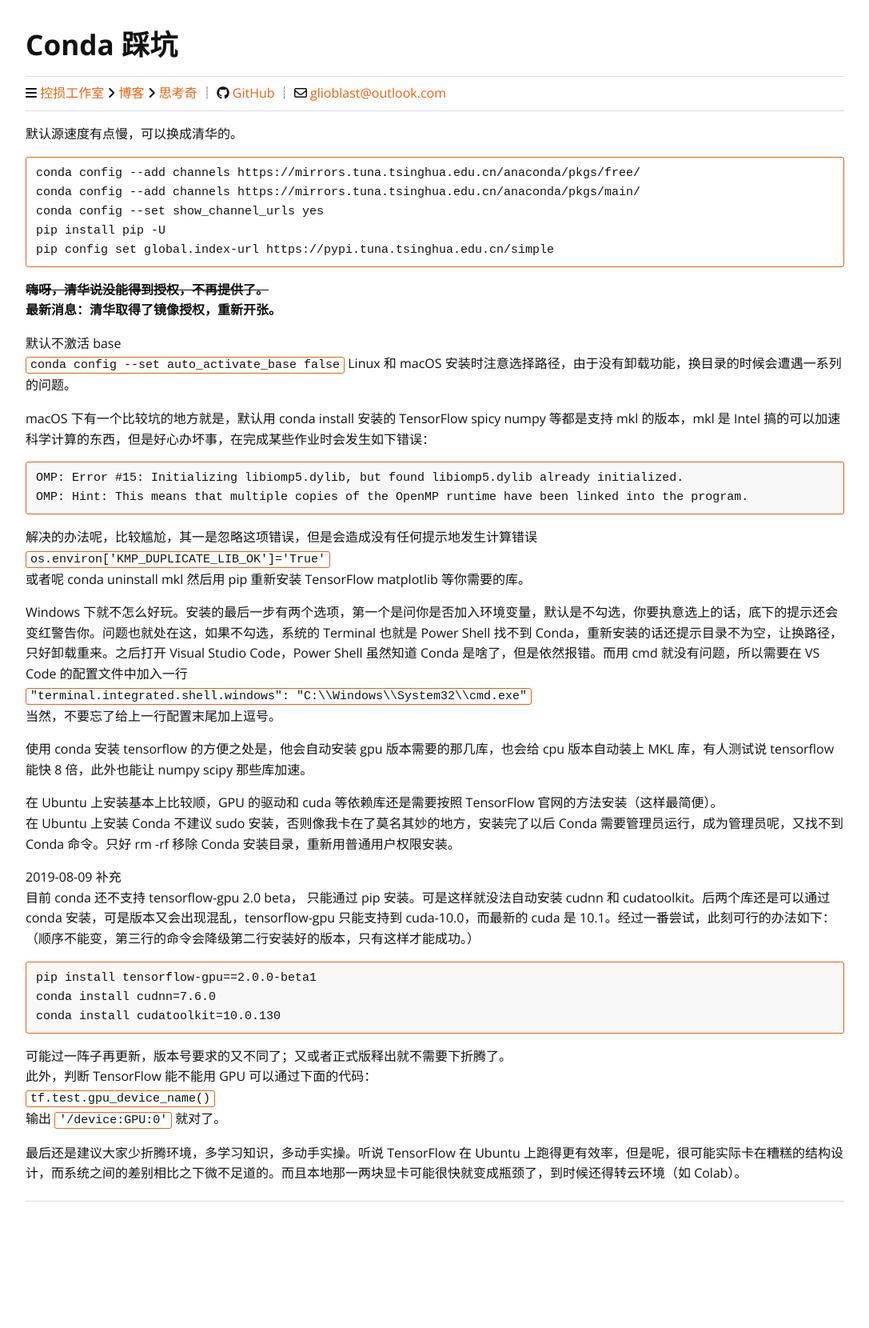
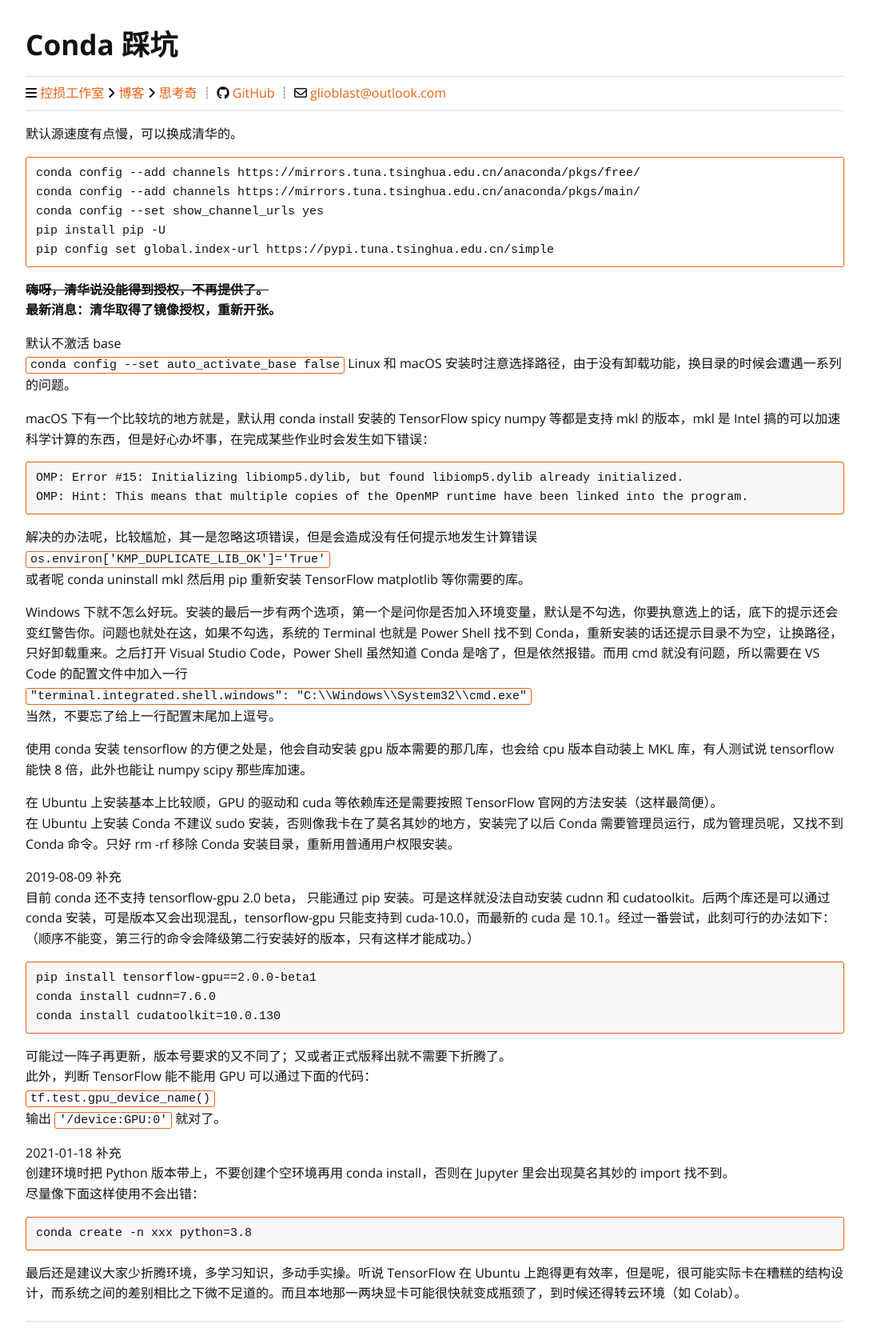
Before and after one commit to DamageControlStudio/HomePage, a Jekyll site: the page built from _posts/2019-03-23-conda-cai-keng.md, in a window 1280 px wide. Shown: the whole page at 80% size, without its empty margins (96-1183 px from the left). Built offline with Jekyll 4.4.1, drawn with Linux system fonts in a browser that asks for light colours; nearby versions of some CDN libraries; before the commit the page ends 1510 px from its top, so only the background shows below that.

Commit message:
Update 2019-03-23-conda-cai-keng.md

````diff
--- a/_posts/2019-03-23-conda-cai-keng.md
+++ b/_posts/2019-03-23-conda-cai-keng.md
@@ -58,4 +58,12 @@ conda install cudatoolkit=10.0.130
 `tf.test.gpu_device_name()`
 输出 `'/device:GPU:0'` 就对了。
 
+2021-01-18 补充
+创建环境时把 Python 版本带上，不要创建个空环境再用 conda install，否则在 Jupyter 里会出现莫名其妙的 import 找不到。
+尽量像下面这样使用不会出错：
+
+```
+conda create -n xxx python=3.8
+```
+
 最后还是建议大家少折腾环境，多学习知识，多动手实操。听说 TensorFlow 在 Ubuntu 上跑得更有效率，但是呢，很可能实际卡在糟糕的结构设计，而系统之间的差别相比之下微不足道的。而且本地那一两块显卡可能很快就变成瓶颈了，到时候还得转云环境（如 Colab）。
````
